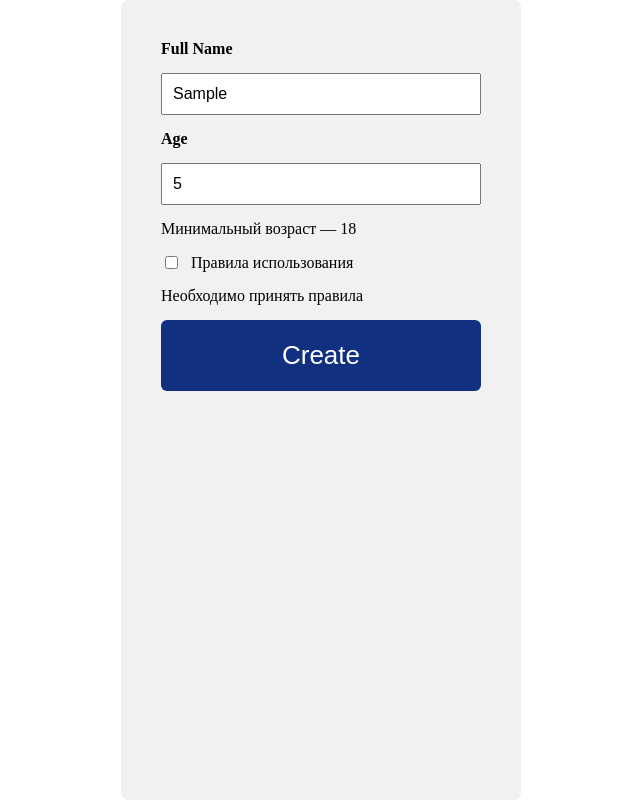
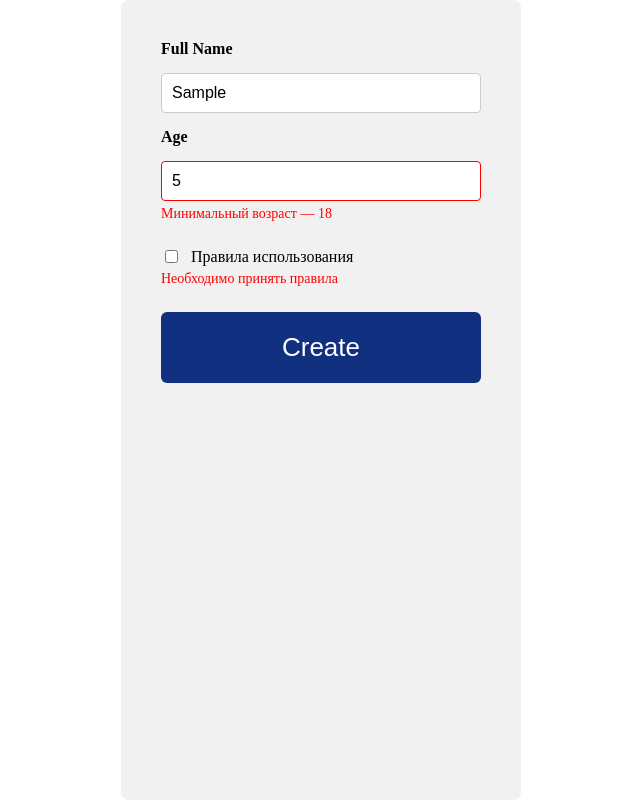
Before and after one commit to KaterynaBanasiak/55_react_ts, a React (Vite) app: page / in a window 1280 px wide. Both pictures are taken after typing "Sample", "5" into the empty fields and a click on the button "Create". Shown: the whole page, without its empty margins (319-959 px from the left). Built offline with nearby package versions, Linux system fonts and the light colour scheme.

Commit message:
Внесла правки в домашнее задание 14

```diff
--- /dev/null
+++ b/src/components/EmployeeForm/EmployeeForm.tsx
@@ -0,0 +1,83 @@
+import { useFormik } from "formik";
+import * as Yup from "yup";
+import Button from "../Button/button.tsx";
+import {
+  FormContainer,
+  InputField,
+  Label,
+  CheckboxWrapper,
+  ErrorText,
+} from "../../homeworks/Homework14/styles.ts";
+
+const validationSchema = Yup.object({
+  fullName: Yup.string()
+    .required("Обязательное поле")
+    .min(5, "Минимум 5 символов")
+    .max(50, "Максимум 50 символов"),
+  age: Yup.number()
+    .required("Обязательное поле")
+    .min(18, "Минимальный возраст — 18")
+    .max(80, "Максимальный возраст — 80"),
+  terms: Yup.boolean()
+    .oneOf([true], "Необходимо принять правила"),
+});
+
+function EmployeeForm() {
+  const formik = useFormik({
+    initialValues: {
+      fullName: "",
+      age: "",
+      terms: false,
+    },
+    validationSchema,
+    onSubmit: (values) => {
+      console.log("Данные формы:", values);
+    },
+  });
+
+  return (
+    <FormContainer onSubmit={formik.handleSubmit}>
+      <Label>Full Name</Label>
+      <InputField
+  name="fullName"
+  type="text"
+  onChange={formik.handleChange}
+  value={formik.values.fullName}
+  error={!!(formik.touched.fullName && formik.errors.fullName)}
+/>
+      {formik.touched.fullName && formik.errors.fullName && (
+        <ErrorText>{formik.errors.fullName}</ErrorText>
+      )}
+
+      <Label>Age</Label>
+      <InputField
+  name="age"
+  type="number"
+  onChange={formik.handleChange}
+  value={formik.values.age}
+  error={!!(formik.touched.age && formik.errors.age)}
+/>
+
+      {formik.touched.age && formik.errors.age && (
+        <ErrorText>{formik.errors.age}</ErrorText>
+      )}
+
+      <CheckboxWrapper>
+        <input
+          type="checkbox"
+          name="terms"
+          onChange={formik.handleChange}
+          checked={formik.values.terms}
+        />
+        <label htmlFor="terms">Правила использования</label>
+      </CheckboxWrapper>
+      {formik.touched.terms && formik.errors.terms && (
+        <ErrorText>{formik.errors.terms}</ErrorText>
+      )}
+
+      <Button name="Create" type="submit" />
+    </FormContainer>
+  );
+}
+
+export default EmployeeForm;
--- a/src/homeworks/Homework14/EmployeeForm.tsx
+++ /dev/null
@@ -1,68 +0,0 @@
-import { useFormik } from "formik";
-import * as Yup from "yup";
-import Button from "../../components/Button/button";
-import { FormContainer, InputField, Label, CheckboxWrapper } from "./styles.ts";
-
-const validationSchema = Yup.object({
-  fullName: Yup.string()
-    .min(5, "Минимум 5 символов")
-    .max(50, "Максимум 50 символов")
-    .required("Обязательное поле"),
-  age: Yup.number()
-    .min(18, "Минимальный возраст — 18")
-    .max(80, "Максимальный возраст — 80")
-    .required("Обязательное поле"),
-  terms: Yup.boolean()
-    .oneOf([true], "Необходимо принять правила")
-});
-
-function EmployeeForm() {
-  const formik = useFormik({
-    initialValues: {
-      fullName: "",
-      age: "",
-      terms: false,
-    },
-    validationSchema,
-    onSubmit: (values) => {
-      console.log("Данные формы:", values);
-    },
-  });
-
-  return (
-    <FormContainer onSubmit={formik.handleSubmit}>
-      <Label>Full Name</Label>
-      <InputField
-        name="fullName"
-        type="text"
-        onChange={formik.handleChange}
-        value={formik.values.fullName}
-      />
-      {formik.touched.fullName && formik.errors.fullName && <div>{formik.errors.fullName}</div>}
-
-      <Label>Age</Label>
-      <InputField
-        name="age"
-        type="number"
-        onChange={formik.handleChange}
-        value={formik.values.age}
-      />
-      {formik.touched.age && formik.errors.age && <div>{formik.errors.age}</div>}
-
-      <CheckboxWrapper>
-        <input
-          type="checkbox"
-          name="terms"
-          onChange={formik.handleChange}
-          checked={formik.values.terms}
-        />
-        <label htmlFor="terms">Правила использования</label>
-      </CheckboxWrapper>
-      {formik.touched.terms && formik.errors.terms && <div>{formik.errors.terms}</div>}
-
-      <Button name="Create" type="submit" />
-    </FormContainer>
-  );
-}
-
-export default EmployeeForm;
--- a/src/homeworks/Homework14/Homework14.tsx
+++ b/src/homeworks/Homework14/Homework14.tsx
@@ -1,4 +1,4 @@
-import EmployeeForm from "./EmployeeForm";
+import EmployeeForm from "../../components/EmployeeForm/EmployeeForm";
 
 function Homework14() {
   return <EmployeeForm />;
--- a/src/homeworks/Homework14/styles.ts
+++ b/src/homeworks/Homework14/styles.ts
@@ -15,9 +15,16 @@ export const Label = styled.label`
   font-weight: bold;
 `;
 
-export const InputField = styled.input`
+export const InputField = styled.input<{ error?: boolean }>`
   padding: 10px;
   font-size: 16px;
+  border: 1px solid ${({ error }) => (error ? "red" : "#ccc")};
+  border-radius: 4px;
+  outline: none;
+
+  &:focus {
+    border-color: ${({ error }) => (error ? "red" : "#888")};
+  }
 `;
 
 export const CheckboxWrapper = styled.div`
@@ -25,3 +32,10 @@ export const CheckboxWrapper = styled.div`
   align-items: center;
   gap: 10px;
 `;
+
+export const ErrorText = styled.div`
+  color: red;
+  font-size: 14px;
+  margin-top: -10px;
+  margin-bottom: 10px;
+`;
```
